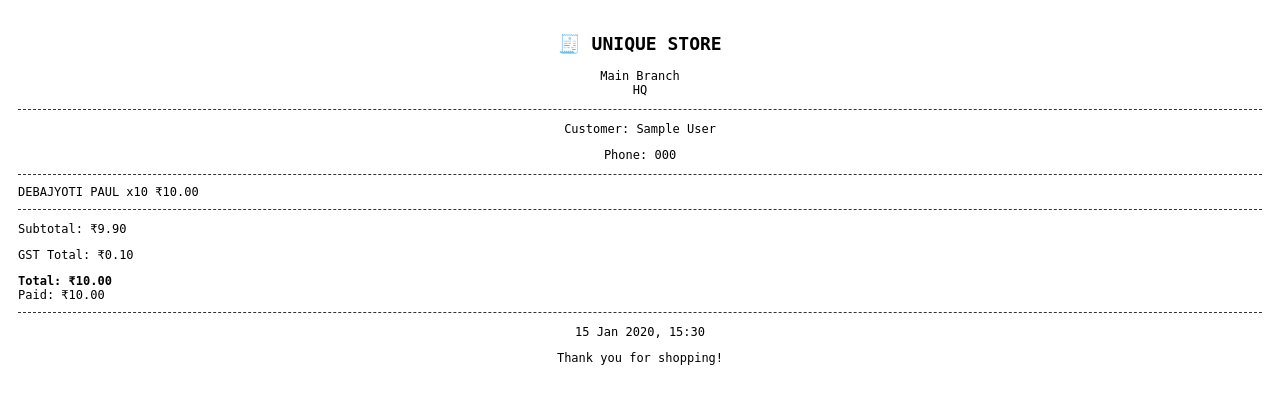
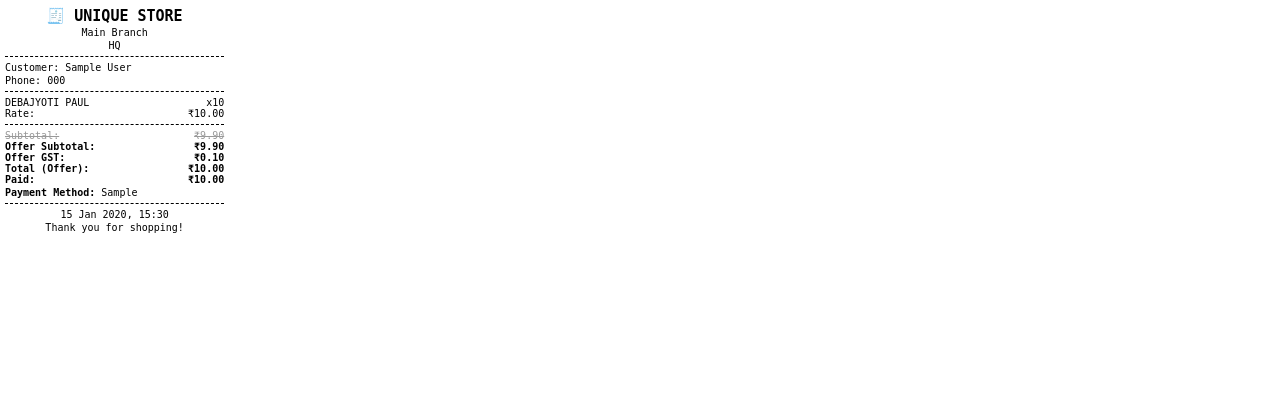
Before and after one commit to ZORO-UCHIHA-hub/PRODUCTION, a Django app: page /orders/thermal-receipt/1/ in a window 1280 px wide. Shown: the top 404 px of the page. Run offline with Django 5.2, Linux system fonts and the light colour scheme; a user stored in the database is signed in; data comes from the database, SQL or seed files in the repository; tables that the repository leaves empty hold one stand-in row (values such as "Sample post").

Commit message:
Update receipt_thermal.html

```diff
--- a/dashboard/templates/dashboard/receipt_thermal.html
+++ b/dashboard/templates/dashboard/receipt_thermal.html
@@ -3,38 +3,119 @@
 <head>
   <title>Receipt #{{ sale.id }}</title>
   <style>
-    body { font-family: monospace; font-size: 12px; padding: 10px; }
-    .receipt-line { margin-bottom: 8px; }
-    .center { text-align: center; }
-    hr { border: none; border-top: 1px dashed #333; margin: 10px 0; }
+    body {
+      font-family: monospace;
+      font-size: 10px;
+      padding: 0;
+      margin: 0;
+      width: 58mm;
+    }
+    .receipt {
+      padding: 5px;
+      width: 100%;
+    }
+    .center {
+      text-align: center;
+    }
+    .right {
+      text-align: right;
+    }
+    .line {
+      display: flex;
+      justify-content: space-between;
+    }
+    .dashed {
+      border-top: 1px dashed #000;
+      margin: 5px 0;
+    }
+    h2, p {
+      margin: 2px 0;
+    }
+    .offer-label {
+      color: #e60000;
+      font-weight: bold;
+    }
+    .strike {
+      text-decoration: line-through;
+      color: #999;
+    }
   </style>
 </head>
 <body onload="window.print(); window.close();">
-  <div class="center">
-    <h2>🧾 UNIQUE STORE</h2>
-    <p>{{ sale.branch.name }}<br>{{ sale.branch.location }}</p>
-    <hr>
+  <div class="receipt">
+    <!-- Header -->
+    <div class="center">
+      <h2>🧾 UNIQUE STORE</h2>
+      <p>{{ sale.branch.name }}</p>
+      <p>{{ sale.branch.location }}</p>
+    </div>
+
+    <div class="dashed"></div>
+
+    <!-- Customer Info -->
     <p>Customer: {{ sale.customer.name }}</p>
     <p>Phone: {{ sale.customer.phone }}</p>
-    <hr>
+
+    <div class="dashed"></div>
+
+    <!-- Items -->
+    {% for item in items %}
+      <div>
+        <div class="line">
+          <span>{{ item.product.name|truncatechars:20 }}</span>
+          <span>x{{ item.quantity }}</span>
+        </div>
+        <div class="line">
+          <span>Rate:</span>
+          <span>₹{{ item.price|floatformat:2 }}</span>
+        </div>
+      </div>
+    {% endfor %}
+
+    <div class="dashed"></div>
+
+    <!-- Totals -->
+{% if sale.total_override %}
+  <div class="line strike">
+    <span>Subtotal:</span><span>₹{{ subtotal|floatformat:2 }}</span>
   </div>
+  <div class="line">
+    <strong>Offer Subtotal:</strong><strong>₹{{ subtotal|floatformat:2 }}</strong>
+  </div>
+  <div class="line">
+    <strong>Offer GST:</strong><strong>₹{{ gst_total|floatformat:2 }}</strong>
+  </div>
+  <div class="line">
+    <strong>Total (Offer):</strong><strong>₹{{ total|floatformat:2 }}</strong>
+  </div>
+{% else %}
+  <div class="line">
+    <strong>Subtotal:</strong><strong>₹{{ subtotal|floatformat:2 }}</strong>
+  </div>
+  <div class="line">
+    <strong>GST Total:</strong><strong>₹{{ gst_total|floatformat:2 }}</strong>
+  </div>
+  <div class="line">
+    <strong>Total:</strong><strong>₹{{ total|floatformat:2 }}</strong>
+  </div>
+{% endif %}
 
-  {% for item in items %}
-    <div class="receipt-line">
-      {{ item.product.name }} x{{ item.quantity }}
-      ₹{{ item.price|floatformat:2 }}
+
+
+    <div class="line">
+      <strong>Paid:</strong>
+      <strong>₹{{ sale.amount_paid|floatformat:2 }}</strong>
     </div>
-  {% endfor %}
 
-  <hr>
-  <p>Subtotal: ₹{{ subtotal|floatformat:2 }}</p>
-  <p>GST Total: ₹{{ gst_total|floatformat:2 }}</p>
-  <strong>Total: ₹{{ total|floatformat:2 }}</strong><br>
-  Paid: ₹{{ sale.amount_paid|floatformat:2 }}
-  <hr>
-  <div class="center">
-    <p>{{ sale.date|date:"d M Y, H:i" }}</p>
-    <p>Thank you for shopping!</p>
+    <p><strong>Payment Method:</strong> {{ sale.payment_method }}</p>
+
+    <div class="dashed"></div>
+
+    <!-- Footer -->
+    <div class="center">
+      <p>{{ sale.date|date:"d M Y, H:i" }}</p>
+      <p>Thank you for shopping!</p>
+    </div>
   </div>
 </body>
 </html>
```
